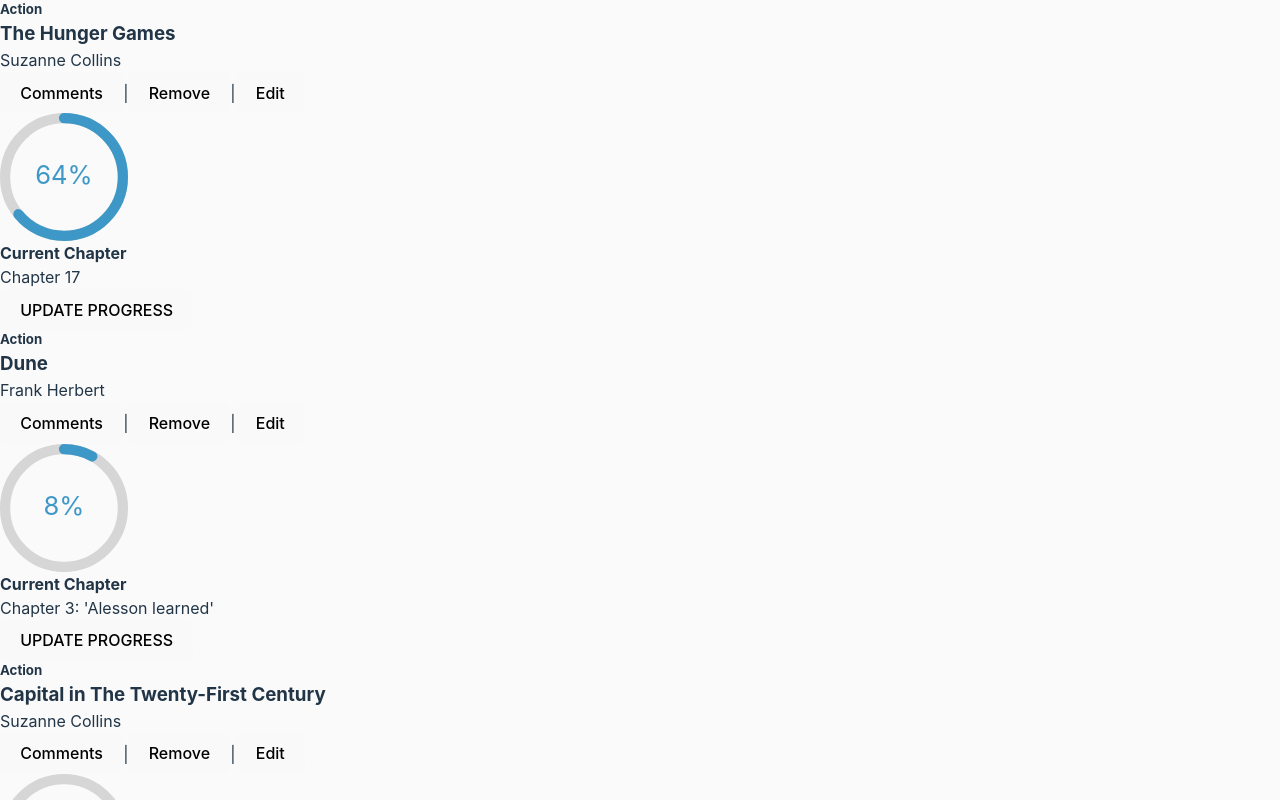
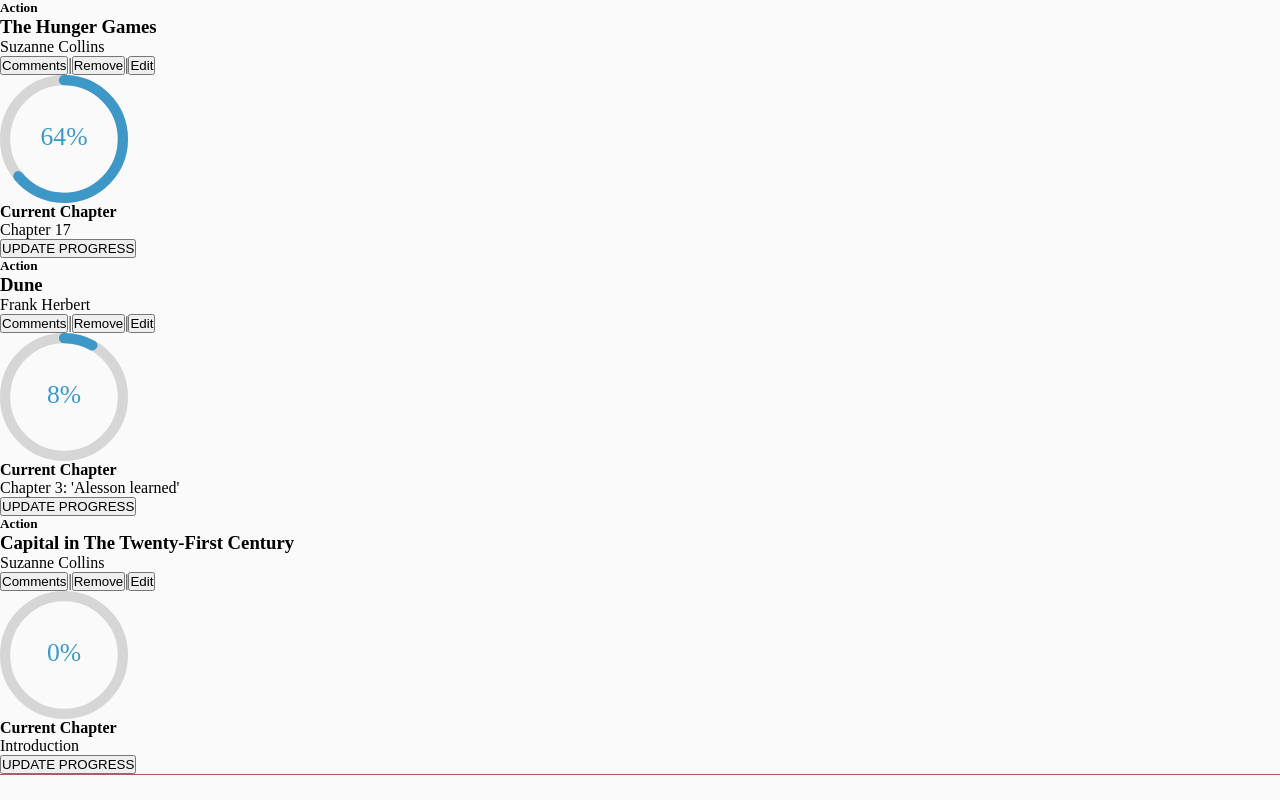
Before and after one commit to Simpleshaikh1/Book-Store, a React (Vite) app: page / in a window 1280 px wide. Shown: the top 800 px of the page. Built offline with nearby package versions, Linux system fonts and the light colour scheme.

Commit message:
Added reducer and actions

```diff
--- a/package.json
+++ b/package.json
@@ -10,11 +10,15 @@
     "preview": "vite preview"
   },
   "dependencies": {
+    "@reduxjs/toolkit": "^1.9.5",
+    "localforage": "^1.10.0",
+    "match-sorter": "^6.3.1",
     "prop-types": "^15.8.1",
     "react": "^18.2.0",
     "react-circular-progressbar": "^2.1.0",
     "react-dom": "^18.2.0",
     "react-icons": "^4.10.1",
+    "react-redux": "^8.1.1",
     "react-router-dom": "^6.13.0",
     "uuid": "^9.0.0"
   },
--- a/src/App.css
+++ b/src/App.css
@@ -81,6 +81,7 @@
 select {
   height: 50px;
   width: 50%;
+  padding: 2%;
   border: 1px solid #eaeaea;
 }
 
--- a/src/components/Book.jsx
+++ b/src/components/Book.jsx
@@ -4,7 +4,7 @@
 
 const Book = ({ book }) => {
   return (
-    <div>
+    <div >
       <div className="left-side">
         <div className="bookDetails">
           <h5>{book.genre}</h5>
--- a/src/index.css
+++ /dev/null
@@ -1,74 +0,0 @@
-:root {
-  font-family: Inter, system-ui, Avenir, Helvetica, Arial, sans-serif;
-  line-height: 1.5;
-  font-weight: 400;
-
-  /* color-scheme: light dark; */
-  color: #ffffffde;
-  background-color: #242424;
-  font-synthesis: none;
-  text-rendering: optimizeLegibility;
-  -webkit-font-smoothing: antialiased;
-  -moz-osx-font-smoothing: grayscale;
-  -webkit-text-size-adjust: 100%;
-}
-
-a {
-  font-weight: 500;
-  color: #646cff;
-  text-decoration: inherit;
-}
-
-a:hover {
-  color: #535bf2;
-}
-
-body {
-  margin: 0;
-  display: flex;
-
-  /* place-items: center; */
-  min-width: 320px;
-  min-height: 100vh;
-}
-
-h1 {
-  font-size: 3.2em;
-  line-height: 1.1;
-}
-
-button {
-  border-radius: 8px;
-  border: 1px solid transparent;
-  padding: 0.6em 1.2em;
-  font-size: 1em;
-  font-weight: 500;
-  font-family: inherit;
-  background-color: #1a1a1a;
-  cursor: pointer;
-  transition: border-color 0.25s;
-}
-
-button:hover {
-  border-color: #646cff;
-}
-
-button:focus,
-button:focus-visible {
-  outline: 4px auto -webkit-focus-ring-color;
-}
-
-@media (prefers-color-scheme: light) {
-  :root {
-    color: #213547;
-    background-color: #fff;
-  }
-
-  a:hover {
-    color: #747bff;
-  }
-
-  button {
-    background-color: #f9f9f9;
-  }
-}
--- a/src/main.jsx
+++ b/src/main.jsx
@@ -1,7 +1,7 @@
 import React from 'react'
 import ReactDOM from 'react-dom/client'
 import App from './App.jsx'
-import './index.css'
+// import './index.css'
 import { BrowserRouter } from 'react-router-dom'
 
 ReactDOM.createRoot(document.getElementById('root')).render(
```
Also changed, not shown: src/redux/books/bookSlice.jsx (added, +42 -0 lines), src/redux/categories/categoriesSlice.jsx (added, +19 -0 lines), src/redux/store.jsx (added, +10 -0 lines), src/routes/Home.jsx (added, +11 -0 lines), 1 other file (tests, documents, lock files or other folders).
